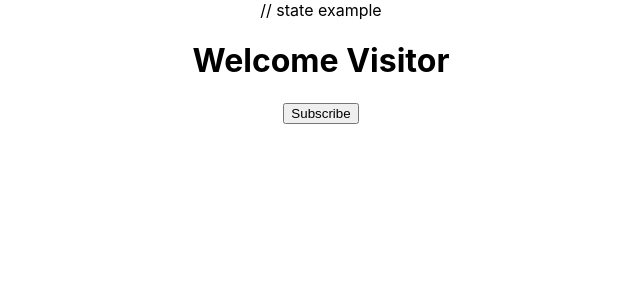
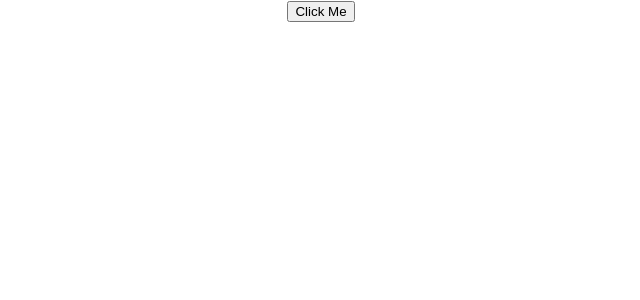
Before and after one commit to githimank/React, a React (Create React App) app: page / in a window 1280 px wide. Shown: the top 300 px of the page, without its empty margins (319-959 px from the left). Built offline with nearby package versions, Linux system fonts and the light colour scheme.

Commit message:
functional event handling

```diff
--- a/src/App.js
+++ b/src/App.js
@@ -6,6 +6,7 @@ import Welcome from './component/2_Welcome'
 import Hello from './component/3_hello'
 import Message from './component/4_Message';
 import Counter from './component/5_Counter';
+import FunctionClick from './component/6_FuntionalClick';
 
 
 function App() {
@@ -21,10 +22,11 @@ function App() {
         <button>Action</button>
       </Welcome>
       <Hello/> */}
-      // state example
-      <Message >onClick</Message>
+      {/* // state example
+      <Message >onClick</Message> */}
       {/* // setstate counter app example
       <Counter></Counter> */}
+      <FunctionClick></FunctionClick>
     </div>
   );
 }
--- /dev/null
+++ b/src/component/6_FuntionalClick.js
@@ -0,0 +1,17 @@
+import React from "react";
+
+function FunctionClick(){
+
+function ClickHandler(){
+    console.log("Clicked")
+}
+
+    return (
+        <div>
+        <button onClick={ClickHandler}>Click Me</button>
+    </div>
+    )
+
+}
+
+export default FunctionClick
```
